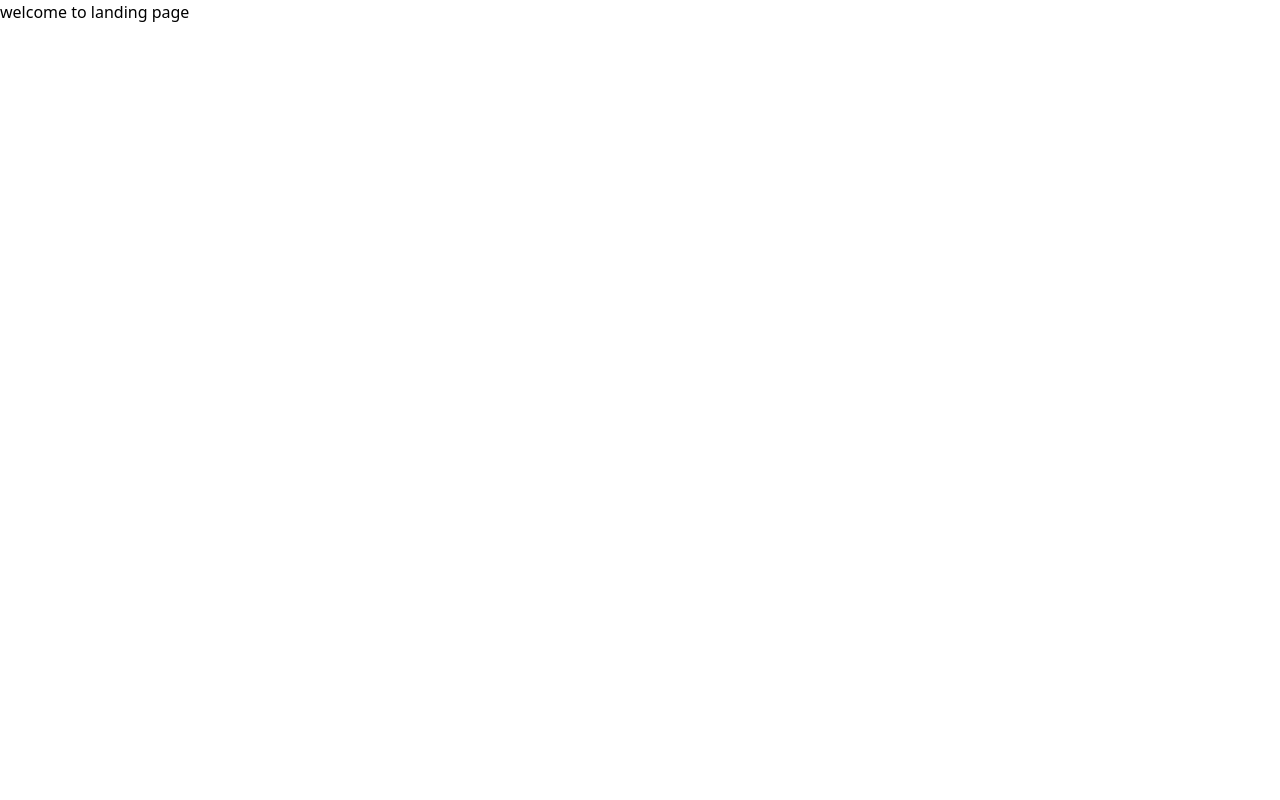
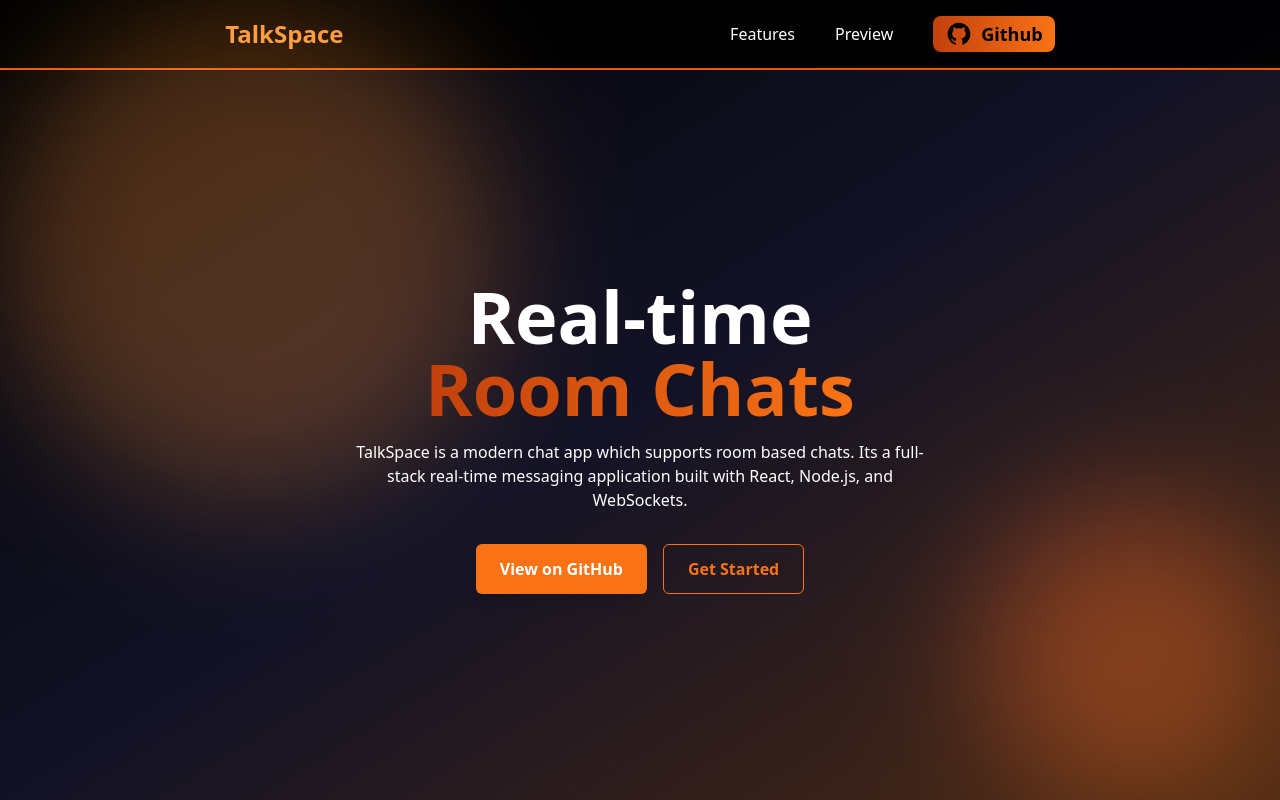
Before and after one commit to lakshayb30/ChatApp, a React (Vite) app in the folder chatapp-fe/: page / in a window 1280 px wide. Built offline with nearby package versions, Linux system fonts and the light colour scheme.

Commit message:
Landing Page hero section completed

```diff
--- a/chatapp-fe/src/Pages/landing.tsx
+++ b/chatapp-fe/src/Pages/landing.tsx
@@ -1,7 +1,59 @@
 export default function Landing(){
-  return(
-    <div>
-        welcome to landing page
-    </div>
-  )
+    function Header(){
+        return (
+            <div className="backdrop-blur-lg  border-b-2 border-orange-600 items-center fixed bg-black/90 text-white top-0 left-0 w-full px-8 py-4 flex items-center justify-around ">
+                <div className="text-orange-400 font-bold text-2xl">
+                    <a href="/">TalkSpace</a>
+                </div>
+                <div className="flex gap-10 items-center">
+                    <span className="hover:text-orange-400 cursor-pointer duration-300">Features</span>
+                    <span className="hover:text-orange-400 cursor-pointer duration-300">Preview</span>
+                    <span className="flex items-center gap-2 text-lg cursor-pointer hover:scale-110  duration-200 bg-gradient-to-r from-orange-700 to-orange-500 text-black font-bold py-1 px-3 rounded-lg">
+                        <svg xmlns="http://www.w3.org/2000/svg" x="0px" y="0px" className="h-7" viewBox="0 0 64 64">
+                            <path d="M32 6C17.641 6 6 17.641 6 32c0 12.277 8.512 22.56 19.955 25.286-.592-.141-1.179-.299-1.755-.479V50.85c0 0-.975.325-2.275.325-3.637 0-5.148-3.245-5.525-4.875-.229-.993-.827-1.934-1.469-2.509-.767-.684-1.126-.686-1.131-.92-.01-.491.658-.471.975-.471 1.625 0 2.857 1.729 3.429 2.623 1.417 2.207 2.938 2.577 3.721 2.577.975 0 1.817-.146 2.397-.426.268-1.888 1.108-3.57 2.478-4.774-6.097-1.219-10.4-4.716-10.4-10.4 0-2.928 1.175-5.619 3.133-7.792C19.333 23.641 19 22.494 19 20.625c0-1.235.086-2.751.65-4.225 0 0 3.708.026 7.205 3.338C28.469 19.268 30.196 19 32 19s3.531.268 5.145.738c3.497-3.312 7.205-3.338 7.205-3.338.567 1.474.65 2.99.65 4.225 0 2.015-.268 3.19-.432 3.697C46.466 26.475 47.6 29.124 47.6 32c0 5.684-4.303 9.181-10.4 10.4 1.628 1.43 2.6 3.513 2.6 5.85v8.557c-.576.181-1.162.338-1.755.479C49.488 54.56 58 44.277 58 32 58 17.641 46.359 6 32 6zM33.813 57.93C33.214 57.972 32.61 58 32 58 32.61 58 33.213 57.971 33.813 57.93zM37.786 57.346c-1.164.265-2.357.451-3.575.554C35.429 57.797 36.622 57.61 37.786 57.346zM32 58c-.61 0-1.214-.028-1.813-.07C30.787 57.971 31.39 58 32 58zM29.788 57.9c-1.217-.103-2.411-.289-3.574-.554C27.378 57.61 28.571 57.797 29.788 57.9z"></path>
+                        </svg>
+                        Github
+                    </span>
+                </div>
+            </div>
+        )
+    }
+
+    function Hero(){
+        return(
+            <div className=" h-screen font-black  bg-gradient-to-br from-black via-[#121226] to-[#4d2a12]">
+                <div className=" absolute top-0 left-0 w-[500px] h-[500px] bg-yellow-900 opacity-80 rounded-full blur-3xl animate-pulse transition duration-1000 mix-blend-screen "></div>
+                <div className=" absolute bottom-0 right-0 w-[300px] h-[300px] bg-orange-700 opacity-50 rounded-full blur-3xl animate-pulse transition duration-1000 mix-blend-screen  "></div>
+                <div className=" relative z-10 text-center flex flex-col justify-center items-center top-[35%]">
+                    <div className="text-7xl font-bold text-white">
+                        <span className="text-white-500">
+                            Real-time
+                            <div className="bg-clip-text bg-gradient-to-l from-orange-500 to-orange-700 text-transparent">
+                                Room Chats
+                            </div>
+                        </span>
+                    </div>
+                    <div className="mt-4 font-thin max-w-xl  text-white">
+                        TalkSpace is a modern chat app which supports room based chats.
+                        Its a full-stack real-time messaging application built with React, Node.js, and WebSockets.
+                    </div>
+                    <div className="mt-8 flex justify-center gap-4">
+                    <button className="bg-orange-500 hover:bg-orange-600 text-white px-6 py-3 rounded-md shadow-lg transition">View on GitHub</button>
+                    <a href="/main">
+                        <div className="border border-orange-500 hover:bg-orange-500 text-orange-500 hover:text-white px-6 py-3 rounded-md transition">
+                            Get Started
+                        </div>
+                    </a>
+
+                    </div>
+                </div>
+            </div>
+        )
+    }
+    return(
+        <div>
+            <Header/>
+            <Hero/>
+        </div>
+    )
 }
```
